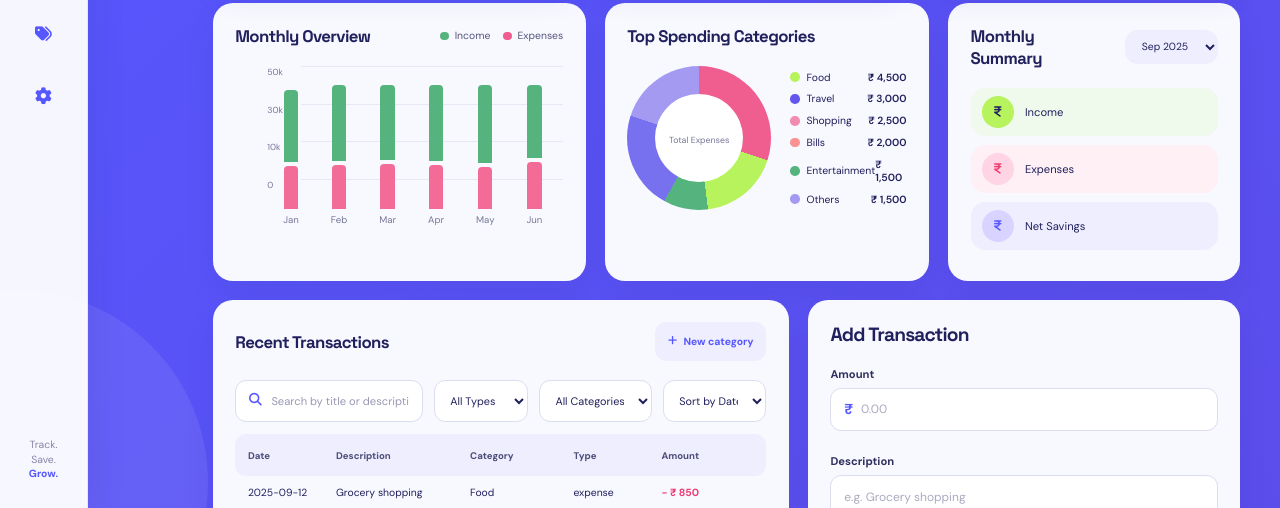
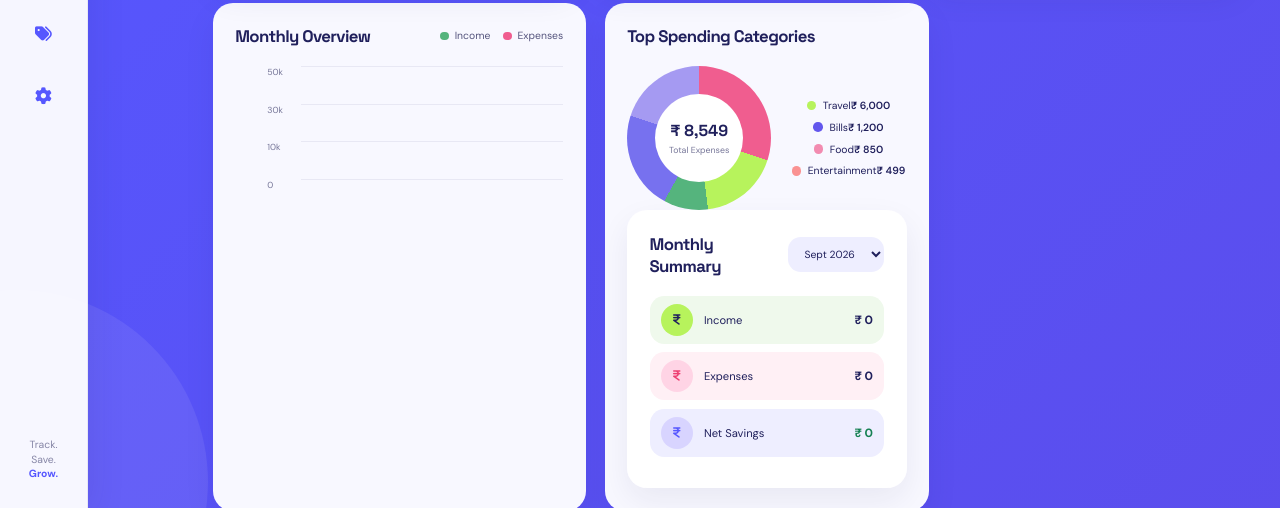
Before and after one commit to drisanagupta-a/-drisana-probition-project-task1, a plain HTML site: page dashboard.html in a window 1280 px wide. Shown: the part 286-794 px from the top of the page. Drawn offline with Linux system fonts and the light colour scheme.

Commit message:
modified

```diff
--- a/dashboard.html
+++ b/dashboard.html
@@ -100,13 +100,8 @@
 <span>0</span>
 <div></div>
 </div>
-<div class="bars">
-<div><span></span><span></span><small>Jan</small></div>
-<div><span></span><span></span><small>Feb</small></div>
-<div><span></span><span></span><small>Mar</small></div>
-<div><span></span><span></span><small>Apr</small></div>
-<div><span></span><span></span><small>May</small></div>
-<div><span></span><span></span><small>Jun</small></div>
+<div class="bars" id="chartBars">
+
 </div></div></div>
 <div class="categorycard">
 <div class="sectionhead">
@@ -118,17 +113,13 @@
 <strong id="categoryTotal"></strong>
 <span>Total Expenses</span></div></div>
 <div class="categorylist">
-<div><span><i></i>Food</span><strong>₹ 4,500</strong></div>
-<div><span><i></i>Travel</span><strong>₹ 3,000</strong></div>
-<div><span><i></i>Shopping</span><strong>₹ 2,500</strong></div>
-<div><span><i></i>Bills</span><strong>₹ 2,000</strong></div>
-<div><span><i></i>Entertainment</span><strong>₹ 1,500</strong></div>
-<div><span><i></i>Others</span><strong>₹ 1,500</strong></div></div></div></div>
+<div class="categorylist" id="categoryList"></div>
+</div></div>
 <div class="monthlycard">
 <div class="sectionhead">
 <h2>Monthly Summary</h2>
 <select id="monthSelect">
-<option>Sep 2025</option>
+<option></option>
 </select>
 </div>
 <div class="monthlyitem incomeitem">
--- a/dashboard.js
+++ b/dashboard.js
@@ -3,7 +3,6 @@ let editingid=null
 const save=()=>{
     localStorage.setItem("transactions",JSON.stringify(transactions))
 }
-
 if(!transactions){
     transactions=[
         {id:1,title:"Grocery shopping",amount:850,type:"expense",category:"Food",date:"2025-09-12"},
@@ -15,29 +14,6 @@ if(!transactions){
     ]
     save()
 }
-
-const displaytransactions=()=>{
-const transactionlist=document.querySelector("#transactionList")
-    transactionlist.innerHTML=""
-    transactions.forEach(item=>{
-    const row=document.createElement("div")
-    row.className="transaction"
-     row.innerHTML=`
-            <span>${item.date}</span>
-            <span>${item.title}</span>
-            <span>${item.category}</span>
-            <span>${item.type}</span>
-            <strong class="${item.type==="income"?"incomeamount":"expenseamount"}">
-                ${item.type==="income"?"+":"−"} ₹ ${Number(item.amount).toLocaleString("en-IN")}
-            </strong>
-            <div class="transactionactions">
-                <button class="editbutton" data-id="${item.id}"><i class="fa-solid fa-pen"></i></button>
-                <button class="deletebutton" data-id="${item.id}"><i class="fa-solid fa-trash"></i></button>
-                </div>`
-                transactionlist.appendChild(row)
-    })
-}
-
 const updatesummary=()=>{
     const totalincome=document.querySelector("#totalIncome")
     const totalexpense=document.querySelector("#totalExpense")
@@ -57,8 +33,76 @@ const transactionlist=document.querySelector("#transactionList")
     totalexpense.textContent="₹ "+expense.toLocaleString("en-IN")
     totalbalance.textContent="₹ "+balance.toLocaleString("en-IN")
 }
+const monthselect=document.querySelector("#monthSelect")
+const updatemonths=()=>{
+    const months=[...new Set(transactions.map(item=>item.date.slice(0,7)))]
+    const currentmonth=new Date().toISOString().slice(0,7)
+    if(!months.includes(currentmonth)){
+        months.push(currentmonth)
+    }
+    months.sort((a,b)=>b.localeCompare(a))
+    monthselect.innerHTML=""
+    months.forEach(item=>{
+        const option=document.createElement("option")
+        option.value=item
+        option.textContent=new Date(item+"-01T00:00:00").toLocaleDateString("en-IN",{
+            month:"short",
+            year:"numeric"
+        })
+        monthselect.appendChild(option)
+    })
+}
+const updatemonthlysummary=()=>{
+    const monthlyincome=document.querySelector("#monthlyIncome")
+    const monthlyexpenses=document.querySelector("#monthlyExpenses")
+    const savingamount=document.querySelector("#savingAmount")
+    const selectedmonth=monthselect.value
+    let income=0
+    let expense=0
+    transactions.forEach(item=>{
+        if(item.date.slice(0,7)===selectedmonth){
+         if(item.type==="income"){
+         income+=Number(item.amount)
+          }else{
+         expense+=Number(item.amount)
+            }
+        }
+    })
+    monthlyincome.textContent="₹ "+income.toLocaleString("en-IN")
+    monthlyexpenses.textContent="₹ "+expense.toLocaleString("en-IN")
+    savingamount.textContent="₹ "+(income-expense).toLocaleString("en-IN")
+}
+const updatecategorysummary=()=>{
+    const categorylist=document.querySelector("#categoryList")
+    const categorytotal=document.querySelector("#categoryTotal")
+    const categories={}
+    let total=0
+    transactions.forEach(item=>{
+        if(item.type==="expense"){
+            const category=item.category||"Others"
+            categories[category]=(categories[category]||0)+Number(item.amount)
+            total+=Number(item.amount)
+        }
+    })
+    categorylist.innerHTML=""
+    Object.entries(categories)
+    .sort((a,b)=>b[1]-a[1])
+    .slice(0,6)
+    .forEach(item=>{
+        const row=document.createElement("div")
+        row.innerHTML=`
+        <span><i></i>${item[0]}</span>
+        <strong>₹ ${item[1].toLocaleString("en-IN")}</strong>
+        `
+        categorylist.appendChild(row)
+    })
+    categorytotal.textContent="₹ "+total.toLocaleString("en-IN")
+}
+monthselect.addEventListener("change",updatemonthlysummary)
+updatemonths()
+updatemonthlysummary()
+
 const transactionform=document.querySelector("#transactionForm")
-
 transactionform.addEventListener("submit",e=>{
     e.preventDefault()
     const amount=document.querySelector("#amount")
@@ -95,22 +139,26 @@ const transactionlist=document.querySelector("#transactionList")
             transaction.title=title.value.trim()
             transaction.category=category.value||"Others"
             transaction.type=type.value
-            transaction.date=date.value }
-
+            transaction.date=date.value
+        }
         editingid=null
-    }       else{
-            transactions.push({
+    }else{
+        const newtransaction={
             id:Date.now(),
             amount:Number(amount.value),
             title:title.value.trim(),
             category:category.value||"Others",
             type:type.value,
             date:date.value
-        })
+        }
+        transactions.push(newtransaction)
     }
     save()
-            displaytransactions()
+    filtertransactions()
     updatesummary()
+    updatemonths()
+    updatemonthlysummary()
+    updatecategorysummary()
     transactionform.reset()
     transactionform.querySelector("button[type='submit']").textContent="Add Transaction"
 })
@@ -120,7 +168,6 @@ const transactionlist=document.querySelector("#transactionList")
     if(editbutton){
         const id=Number(editbutton.dataset.id)
         const transaction=transactions.find(item=>item.id===id)
-
         if(!transaction){
             return
         }
@@ -138,9 +185,13 @@ const transactionlist=document.querySelector("#transactionList")
         if(confirm("Delete this transaction?")){
             transactions=transactions.filter(item=>item.id!==id)
             save()
-        displaytransactions()
+            filtertransactions()
             updatesummary()
+            updatemonths()
+            updatemonthlysummary()
+            updatecategorysummary()
         }
-    }})
-   displaytransactions()
+    }
+})
 updatesummary()
+updatecategorysummary()
```
Also changed, not shown: transaction.js (+13 -1 lines). Lines whose indentation alone changed are shown as unchanged.
